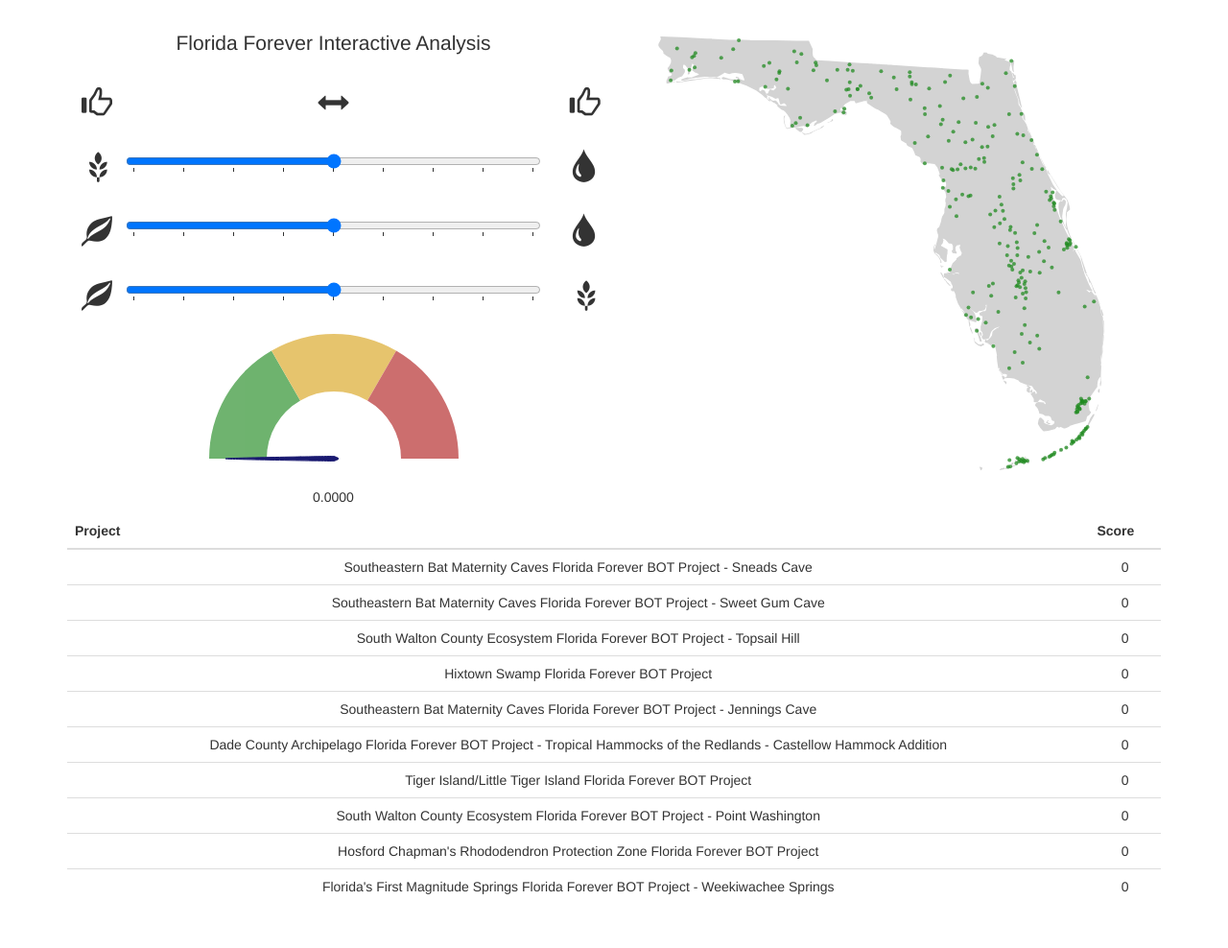
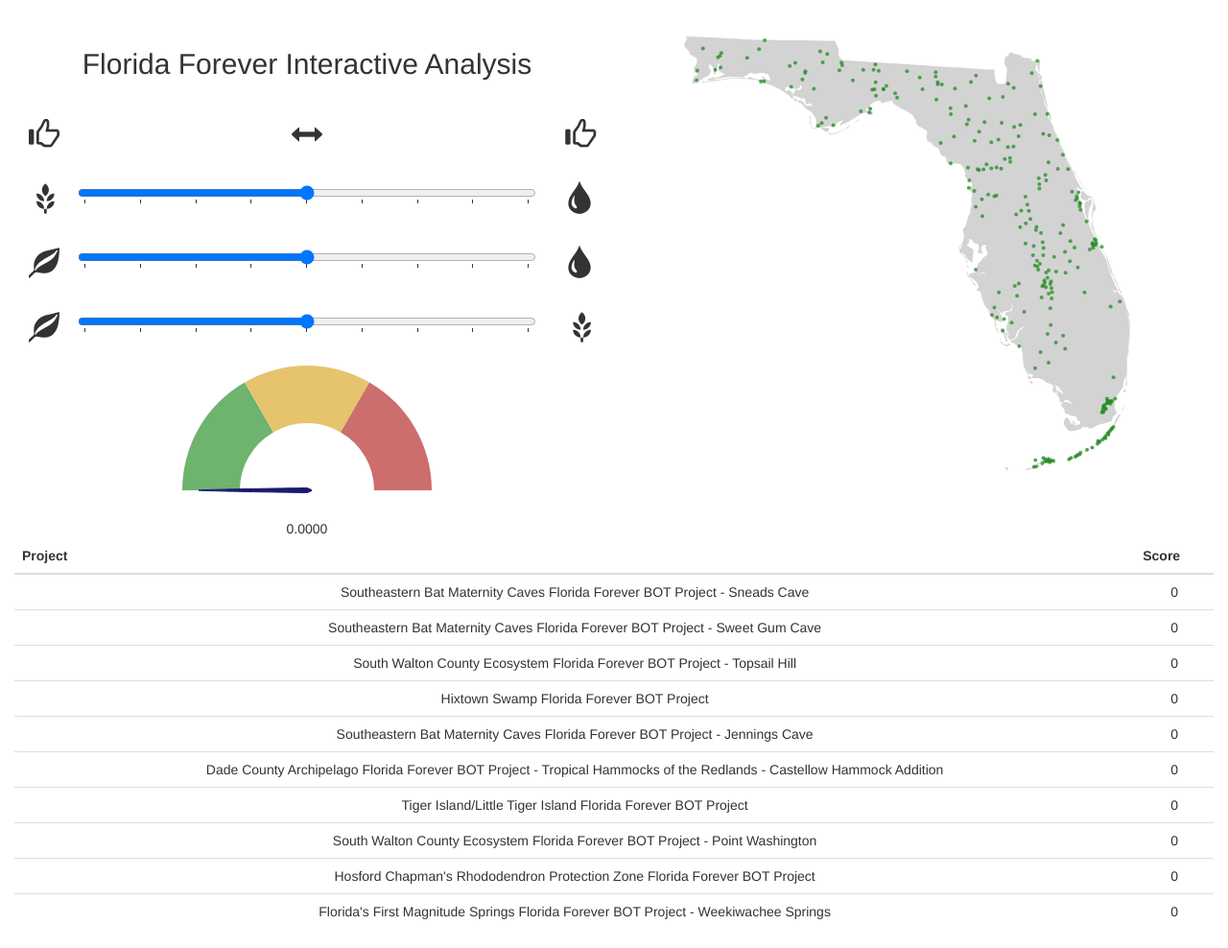
Before and after one commit to PhilipGriffith/FFP, a Flask app: page / in a window 1280 px wide. Shown: the whole page at 96% size. Before the commit the page ends 932 px from the top, so only its background shows below. Run offline with Flask 2, Linux system fonts and the light colour scheme; some libraries are stand-ins or nearby versions.

Commit message:
Fixed title and added header tag.

```diff
--- a/project/templates/index.html
+++ b/project/templates/index.html
@@ -3,7 +3,7 @@
 	<head>
 		<meta charset="utf-8">
         <meta http-equiv="X-UA-Compatible" content="IE=edge">
-		<title>Forever Project Selector</title>
+		<title>Florida Forever Analysis</title>
         <link rel="stylesheet" href="../static/css/styles.css">
         <link rel="stylesheet" href="../static/css/bootstrap.v337.min.css">
 		<script type="text/javascript" src="../static/js/d3.v3.min.js"></script>
@@ -21,12 +21,12 @@
         </datalist>
 	</head>
 	<body>
-    <div class="container">
+    <div class="container-fluid">
 
         <div class="row top-buffer">
 
             <div class="col-md-6" id="sliders">
-                <div class="col-md-12 title">Florida Forever Interactive Analysis</div>
+                <div class="col-md-12 title"><h2>Florida Forever Interactive Analysis</h2></div>
 
                 <div class="col-md-1 top-buffer"><span class="glyphicon glyphicon-thumbs-up"></span></div>
                 <div class="col-md-10 top-buffer"><span class="glyphicon glyphicon-resize-horizontal"></span></div>
```
